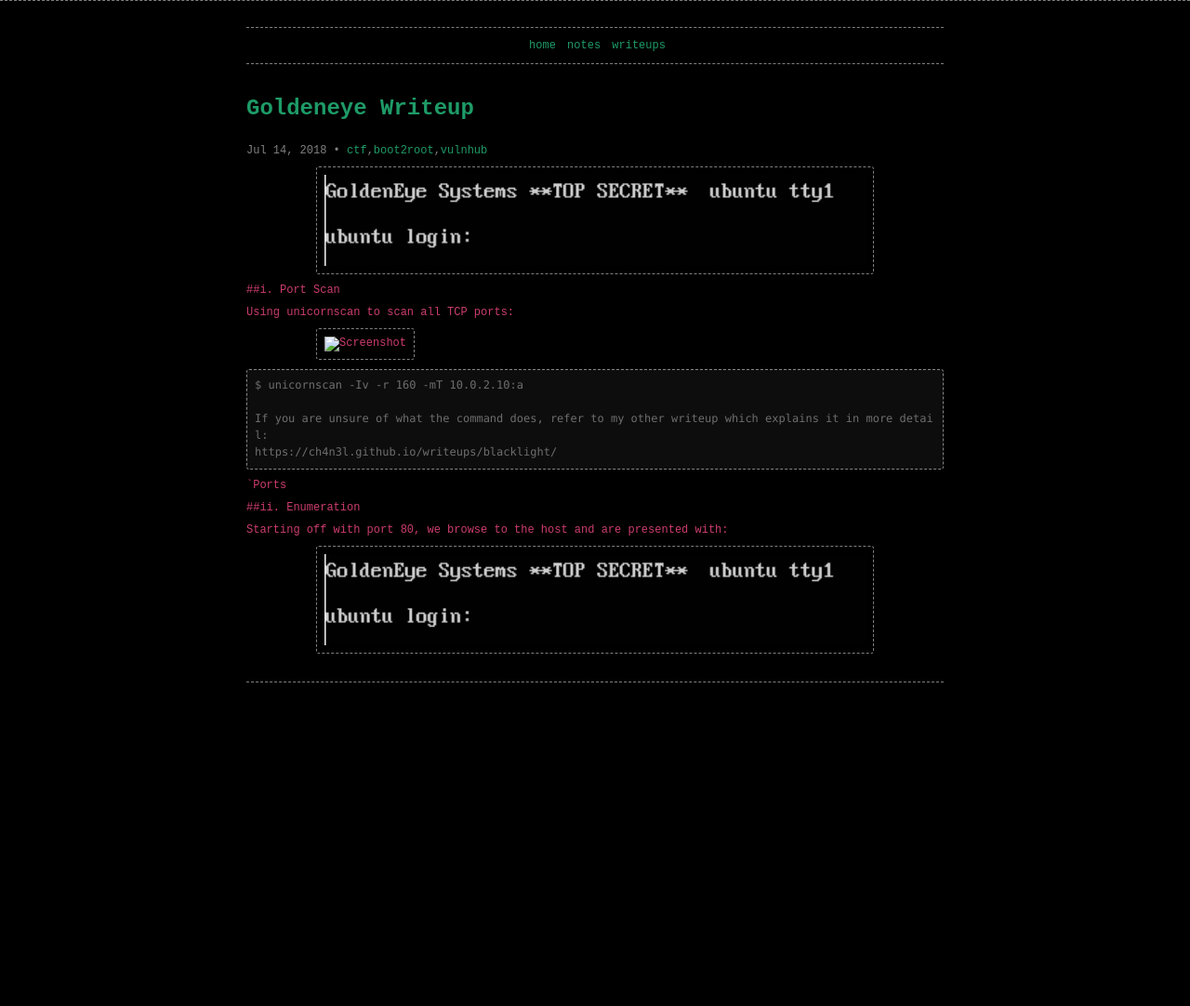
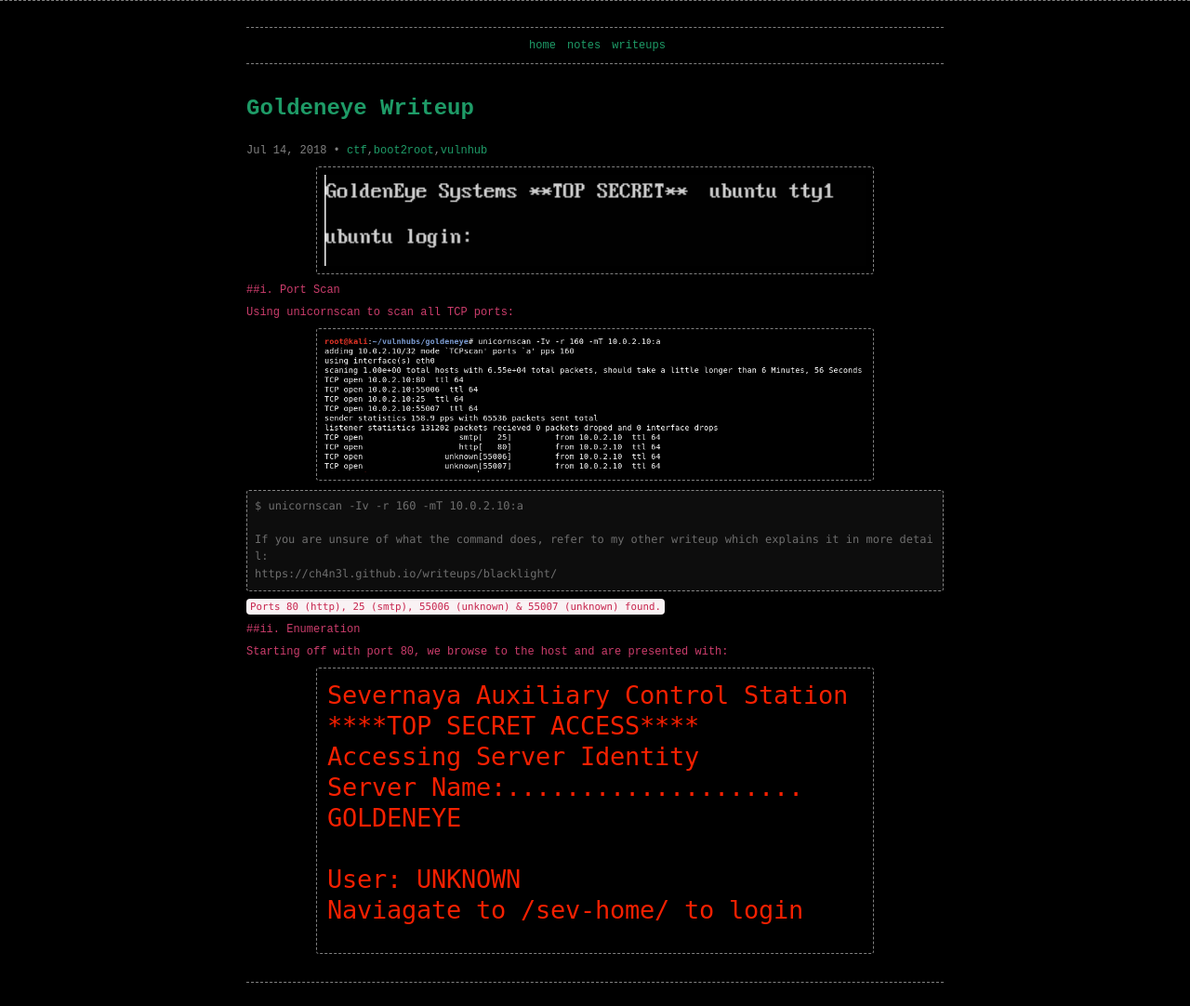
Before and after one commit to ch4n3l/ch4n3l.github.io, a Jekyll site: the page built from _posts/2017/2018-07-14-goldeneye.md, in a window 1280 px wide. Shown: the whole page at 93% size. Built offline with Jekyll 4.4.1, drawn with Linux system fonts in a browser that asks for light colours; comment, search, counter and statistics services are not loaded; before the commit the page ends 900 px from its top, so only the background shows below that.

Commit message:
fixing logos

```diff
--- a/_posts/2017/2018-07-14-goldeneye.md
+++ b/_posts/2017/2018-07-14-goldeneye.md
@@ -28,11 +28,10 @@
 https://ch4n3l.github.io/writeups/blacklight/
 ~~~
 
-`Ports
-
+`Ports 80 (http), 25 (smtp), 55006 (unknown) & 55007 (unknown) found. `
 
 ##ii. Enumeration
 
 Starting off with port 80, we browse to the host and are presented with:
 
-![Screenshot]({{ site.baseurl }}/images/posts/2017/goldeneye/logo.png)
+![Screenshot]({{ site.baseurl }}/images/posts/2017/goldeneye/http.png)
```
Also changed, not shown: images/posts/2017/goldeneye/ports.png (added), 5 other files.
